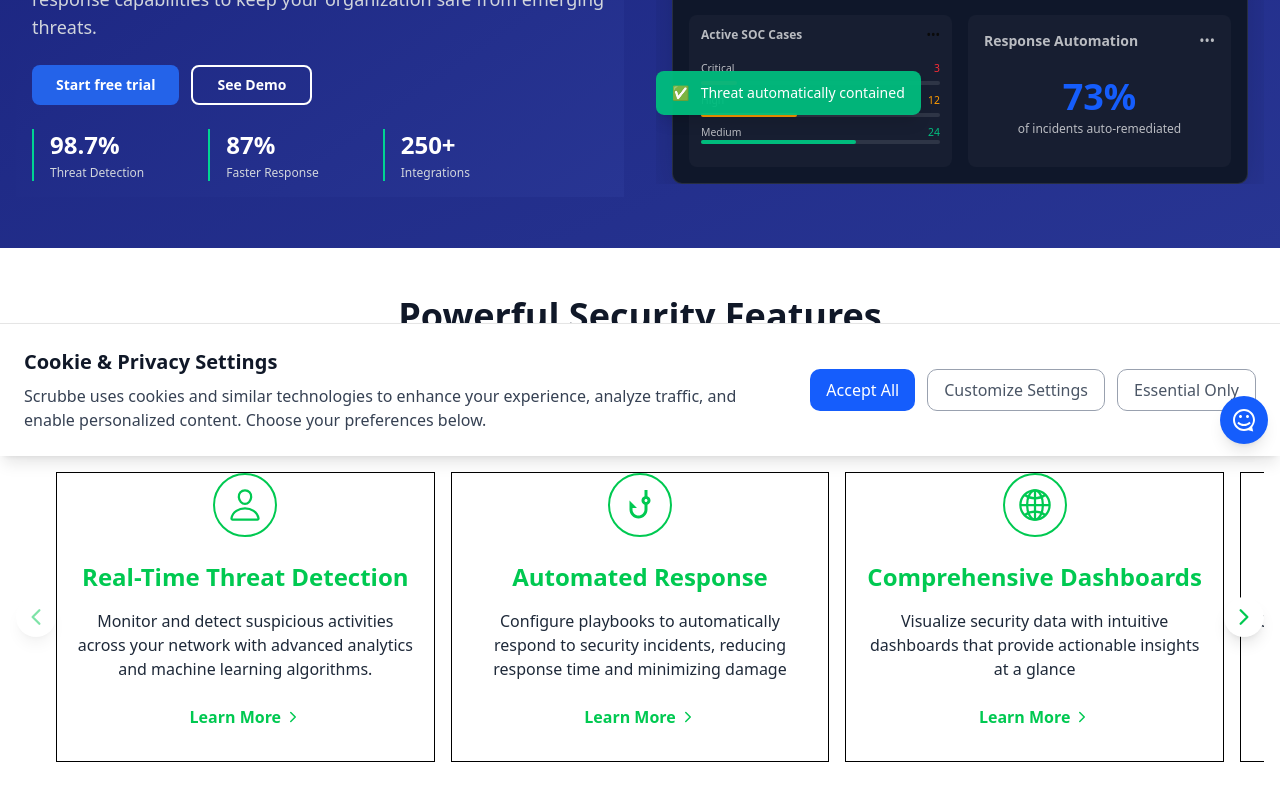
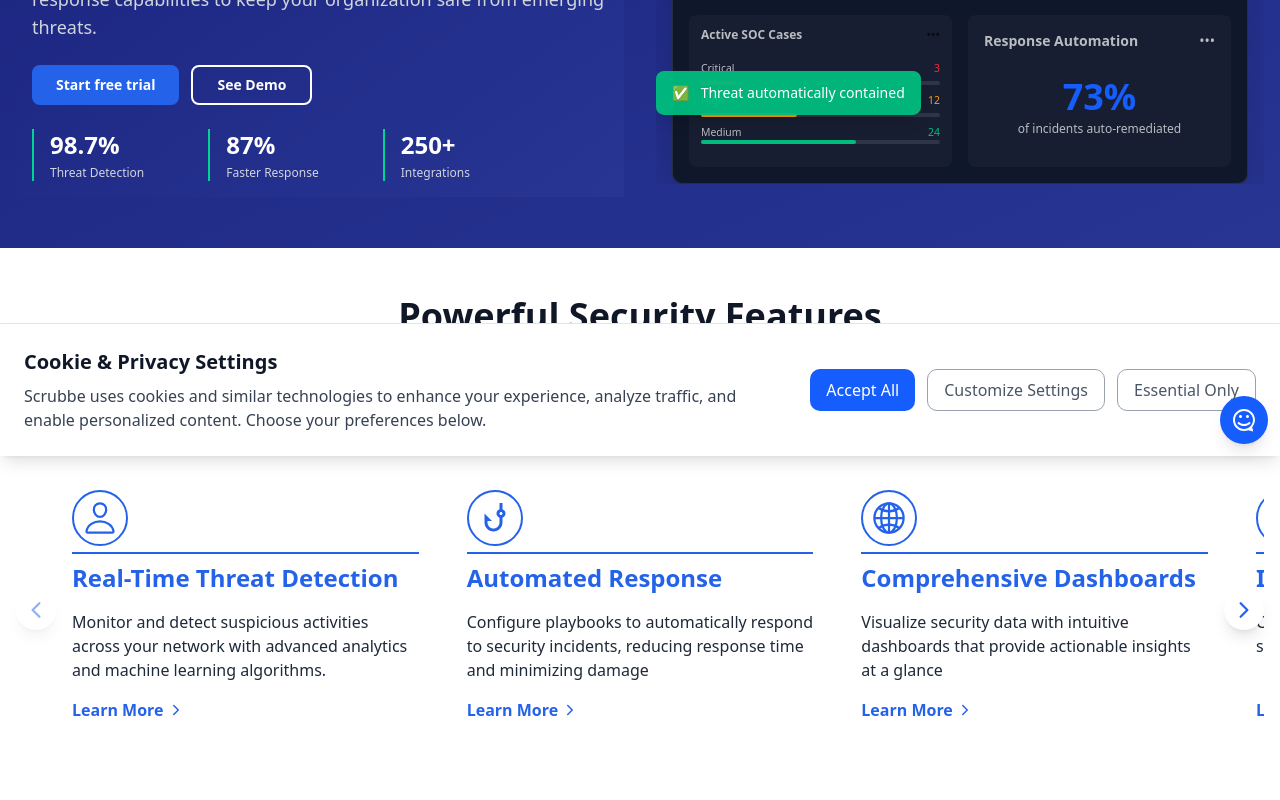
Before and after one commit to traez/scrubbe-landing, a Next.js app: page / in a window 1280 px wide. Shown: the part 344-1144 px from the top of the page. Built offline with nearby package versions, Linux system fonts and the light colour scheme; what @bprogress/next would draw is missing.

Commit message:
Refactor SecurityFeatures component: enhance layout, add touch event handling for carousel, and update card styling for improved UX

```diff
--- a/src/components/landing/SecurityFeatures.tsx
+++ b/src/components/landing/SecurityFeatures.tsx
@@ -1,19 +1,6 @@
-/* const SecurityFeatures = () => {
-  return (
-    <>
-      <div className="w-full h-[500px] bg-green-400 flex justify-center">
-        <section className="w-full h-auto max-w-[1440px]">
-          Scrolling Modal
-        </section>
-      </div>
-    </>
-  );
-};
-
-export default SecurityFeatures;
- */
 "use client";
-import { useState, useEffect } from "react";
+import { useState, useEffect, useRef } from "react";
+import Link from "next/link";
 import {
   IoPersonOutline,
   IoShieldOutline,
@@ -32,14 +19,20 @@ interface CardProps {
 
 const Card: React.FC<CardProps> = ({ icon, title, description }) => {
   return (
-    <div className="h-full px-4 pb-8 border border-black">
-      <div className="flex flex-col items-center text-center h-full">
-        <div className="text-green-500 text-4xl mb-6">{icon}</div>
-        <h3 className="text-green-500 text-2xl font-bold mb-4">{title}</h3>
-        <p className="text-gray-800 mb-6">{description}</p>
-        <div className="flex items-center text-green-500 font-bold cursor-pointer mt-auto">
+    <div className="h-full px-4 pb-4">
+      <div className="flex flex-col items-start text-left h-full">
+        <div className="w-full border-b-[2px] border-scblue my-2">
+          {/* Icon stays small and left-aligned */}
+          <div className="text-scblue text-4xl inline-block">{icon}</div>
+        </div>
+        <h3 className="text-scblue text-2xl font-bold mb-4">{title}</h3>
+        <p className="text-gray-800 mb-4">{description}</p>
+        <Link
+          href="/"
+          className="flex items-center text-scblue font-bold mt-auto cursor-pointer hover:underline"
+        >
           Learn More <IoChevronForwardOutline className="ml-1" />
-        </div>
+        </Link>
       </div>
     </div>
   );
@@ -59,15 +52,26 @@ interface CarouselContentProps {
   children: React.ReactNode;
   currentIndex: number;
   isMobile: boolean;
+  onTouchStart: (e: React.TouchEvent) => void;
+  onTouchMove: (e: React.TouchEvent) => void;
+  onTouchEnd: () => void;
 }
 
 const CarouselContent: React.FC<CarouselContentProps> = ({
   children,
   currentIndex,
   isMobile,
+  onTouchStart,
+  onTouchMove,
+  onTouchEnd,
 }) => {
   return (
-    <div className="overflow-hidden px-8">
+    <div
+      className="overflow-hidden px-8"
+      onTouchStart={onTouchStart}
+      onTouchMove={onTouchMove}
+      onTouchEnd={onTouchEnd}
+    >
       <div
         className="flex transition-transform duration-300 ease-in-out"
         style={{
@@ -120,7 +124,7 @@ const CarouselButton: React.FC<CarouselButtonProps> = ({
       disabled={disabled}
       aria-label={direction === "previous" ? "Previous cards" : "Next cards"}
     >
-      <Icon className="text-2xl text-green-500" />
+      <Icon className="text-2xl text-scblue" />
     </button>
   );
 };
@@ -129,11 +133,13 @@ const CarouselButton: React.FC<CarouselButtonProps> = ({
 const SecurityFeatures: React.FC = () => {
   const [currentIndex, setCurrentIndex] = useState(0);
   const [isMobile, setIsMobile] = useState(false);
+  const touchStartX = useRef<number | null>(null);
+  const touchEndX = useRef<number | null>(null);
 
   // Check if mobile on mount and when window resizes
   useEffect(() => {
     const checkIsMobile = () => {
-      setIsMobile(window.innerWidth < 768);
+      setIsMobile(window.innerWidth < 1024);
     };
 
     // Initial check
@@ -151,63 +157,45 @@ const SecurityFeatures: React.FC = () => {
     setCurrentIndex(0);
   }, [isMobile]);
 
+  const IconWrapper = ({ Icon }: { Icon: React.ElementType }) => (
+    <div className="p-2 bg-white rounded-full border-2 border-scblue">
+      <Icon className="text-scblue" />
+    </div>
+  );
+
   const cards = [
     {
-      icon: (
-        <div className="p-3 bg-white rounded-full border-2 border-green-500">
-          <IoPersonOutline className="text-green-500" />
-        </div>
-      ),
+      icon: IconWrapper({ Icon: IoPersonOutline }),
       title: "Real-Time Threat Detection",
       description:
         "Monitor and detect suspicious activities across your network with advanced analytics and machine learning algorithms.",
     },
     {
-      icon: (
-        <div className="p-3 bg-white rounded-full border-2 border-green-500">
-          <MdPhishing className="text-green-500" />
-        </div>
-      ),
+      icon: IconWrapper({ Icon: MdPhishing }),
       title: "Automated Response",
       description:
         "Configure playbooks to automatically respond to security incidents, reducing response time and minimizing damage",
     },
     {
-      icon: (
-        <div className="p-3 bg-white rounded-full border-2 border-green-500">
-          <IoGlobeOutline className="text-green-500" />
-        </div>
-      ),
+      icon: IconWrapper({ Icon: IoGlobeOutline }),
       title: "Comprehensive Dashboards",
       description:
         "Visualize security data with intuitive dashboards that provide actionable insights at a glance",
     },
     {
-      icon: (
-        <div className="p-3 bg-white rounded-full border-2 border-green-500">
-          <IoShieldOutline className="text-green-500" />
-        </div>
-      ),
+      icon: IconWrapper({ Icon: IoShieldOutline }),
       title: "Integration Ecosystem",
       description:
         "Connect with over 200 security tools and data sources to centralize your security operations.",
     },
     {
-      icon: (
-        <div className="p-3 bg-white rounded-full border-2 border-green-500">
-          <IoPersonOutline className="text-green-500" />
-        </div>
-      ),
+      icon: IconWrapper({ Icon: IoPersonOutline }),
       title: "Mobile Alerts",
       description:
         "Stay informed with real-time notifications on critical security events via mobile app or SMS.",
     },
     {
-      icon: (
-        <div className="p-3 bg-white rounded-full border-2 border-green-500">
-          <IoShieldOutline className="text-green-500" />
-        </div>
-      ),
+      icon: IconWrapper({ Icon: IoShieldOutline }),
       title: "Compliance Reporting",
       description:
         "Generate comprehensive reports for regulatory compliance including GDPR, HIPAA, PCI DSS, and more.",
@@ -231,15 +219,43 @@ const SecurityFeatures: React.FC = () => {
   const isPreviousDisabled = currentIndex === 0;
   const isNextDisabled = currentIndex >= maxIndex;
 
+  // Touch event handlers for swipe functionality
+  const handleTouchStart = (e: React.TouchEvent) => {
+    touchStartX.current = e.touches[0].clientX;
+  };
+
+  const handleTouchMove = (e: React.TouchEvent) => {
+    touchEndX.current = e.touches[0].clientX;
+  };
+
+  const handleTouchEnd = () => {
+    if (!touchStartX.current || !touchEndX.current) return;
+
+    const diff = touchStartX.current - touchEndX.current;
+    const threshold = 50; // Minimum swipe distance to register
+
+    if (diff > threshold) {
+      // Swipe left
+      if (!isNextDisabled) goToNext();
+    } else if (diff < -threshold) {
+      // Swipe right
+      if (!isPreviousDisabled) goToPrevious();
+    }
+
+    // Reset touch values
+    touchStartX.current = null;
+    touchEndX.current = null;
+  };
+
   return (
     <div className="w-full h-auto bg-white flex justify-center py-12">
       <section className="w-full max-w-[1440px] px-4 flex flex-col">
         {/* Header */}
         <div className="text-center mb-8">
-          <h2 className="text-3xl md:text-4xl font-bold text-gray-900 mb-4">
+          <h2 className="text-[1.9rem] md:text-4xl font-bold text-gray-900 mb-4">
             Powerful Security Features
           </h2>
-          <p className="text-sm md:text-base text-gray-700 max-w-4xl mx-auto">
+          <p className="text-[0.9rem] md:text-[1.2rem] text-gray-700 max-w-4xl mx-auto">
             Scrubbe offers comprehensive security monitoring and automated
             response capabilities to identify and neutralize threats before they
             impact your business.
@@ -254,7 +270,13 @@ const SecurityFeatures: React.FC = () => {
             disabled={isPreviousDisabled}
           />
 
-          <CarouselContent currentIndex={currentIndex} isMobile={isMobile}>
+          <CarouselContent
+            currentIndex={currentIndex}
+            isMobile={isMobile}
+            onTouchStart={handleTouchStart}
+            onTouchMove={handleTouchMove}
+            onTouchEnd={handleTouchEnd}
+          >
             {cards.map((card, idx) => (
               <CarouselItem key={`card-${idx}`} isMobile={isMobile}>
                 <Card
```
